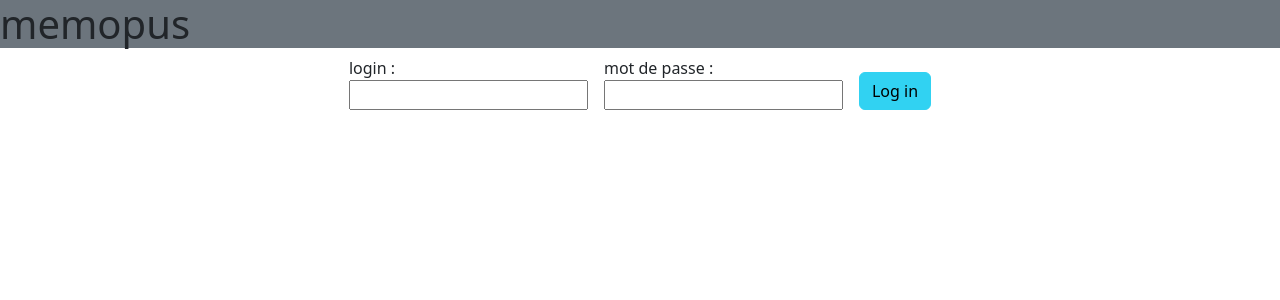
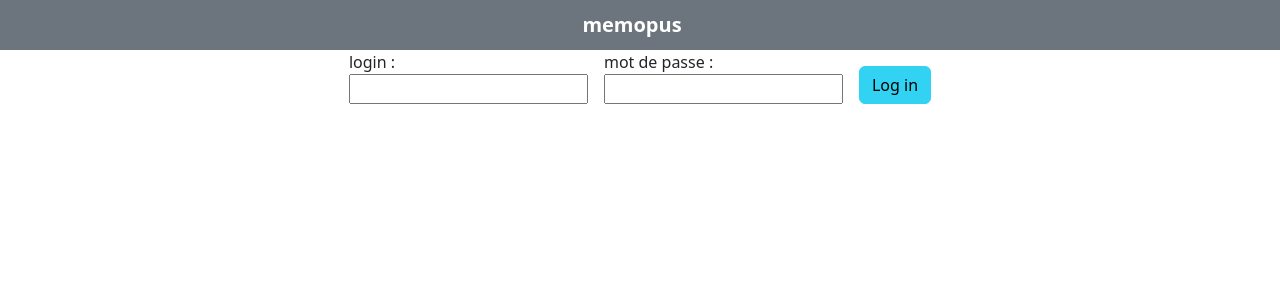
Before and after one commit to debart-nathan/diginamic_react, a React (Create React App) app in the folder memopus/: page / in a window 1280 px wide. Shown: the top 300 px of the page. Built offline with nearby package versions, Linux system fonts and the light colour scheme.

Commit message:
memopus : header styling

```diff
--- a/memopus/package.json
+++ b/memopus/package.json
@@ -19,6 +19,7 @@
     "react-dom": "^18.2.0",
     "react-router-dom": "^6.16.0",
     "react-scripts": "5.0.1",
+    "rxjs": "^7.8.1",
     "typescript": "^4.9.5",
     "web-vitals": "^2.1.4"
   },
--- a/memopus/src/components/Header.tsx
+++ b/memopus/src/components/Header.tsx
@@ -7,9 +7,11 @@ interface HeaderProps {
 
 const Header: React.FC<HeaderProps> = ({ onLogout, isConnected }) => {
     return (
-        <header className='bg-dark'>
-            <h1>memopus</h1>
-            {isConnected && <button onClick={onLogout}>Log out</button>}
+        <header className='navbar navbar-dark bg-dark justify-content-center'>
+            <div className="container-fluid d-flex justify-content-center">
+                <h1 className="navbar-brand mb-0 h1 fw-bold">memopus</h1>
+                {isConnected && <button className="btn btn-outline-light position-absolute end-0">Log out</button>}
+            </div>
         </header>
     );
 }
```
Also changed, not shown: 1 other file (tests, documents, lock files or other folders).
